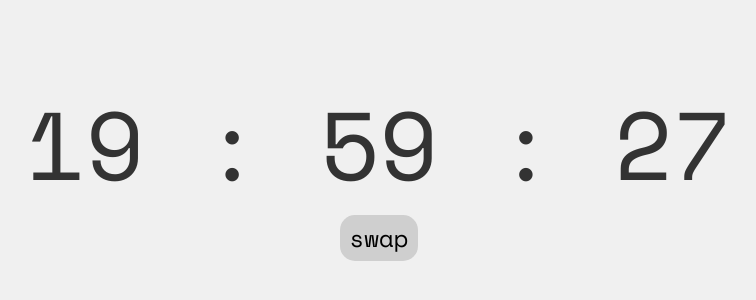
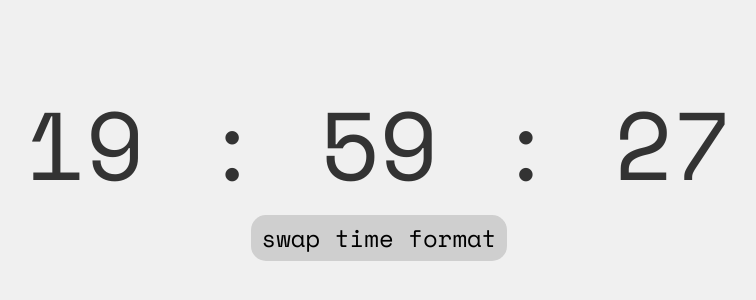
Before and after one commit to limestone-stack/CozyClock, a website: page src/index.html in a window 1280 px wide. Shown: the part 234-534 px from the top of the page, without its empty margins (261-1017 px from the left). Drawn offline with nearby package versions, Linux system fonts and the light colour scheme.

Commit message:
reorganize

```diff
--- a/src/index.html
+++ b/src/index.html
@@ -22,7 +22,7 @@
             <span class="time-number" id="ampm">AM</span>
         </div>
         <button id="swap-mode-button">
-            <span class="button-text">swap</span>
+            <span class="button-text">swap time format</span>
         </button>
     </div>
 
--- a/src/script.js
+++ b/src/script.js
@@ -4,6 +4,7 @@ const hour12Span = document.querySelector('#hours12');
 const minuteSpan = document.querySelector('#minutes');
 const secondSpan = document.querySelector('#seconds');
 const ampm = document.querySelector('#ampm');
+const swapClockTimeFormatButton = document.querySelector('#swap-mode-button');
 function updateClock() {
     const now = new Date();
     console.log(now);
@@ -17,7 +18,6 @@ function updateClock() {
     ampm.textContent = hours >= '12' ? 'PM' : 'AM';
     requestAnimationFrame(updateClock);
 }
-const swapClockTimeFormatButton = document.querySelector('#swap-mode-button');
 swapClockTimeFormatButton.addEventListener('click', () => {
     const is24Hour = hour24Span.style.display !== 'none';
     hour24Span.style.display = is24Hour ? 'none' : 'inline-block';
--- a/src/script.ts
+++ b/src/script.ts
@@ -3,6 +3,8 @@ const hour12Span = document.querySelector('#hours12') as HTMLSpanElement;
 const minuteSpan = document.querySelector('#minutes') as HTMLSpanElement;
 const secondSpan = document.querySelector('#seconds') as HTMLSpanElement;
 const ampm = document.querySelector('#ampm') as HTMLSpanElement;
+
+const swapClockTimeFormatButton = document.querySelector('#swap-mode-button') as HTMLButtonElement;
 
 
 function updateClock() {
@@ -22,7 +24,6 @@ function updateClock() {
 }
 
 
-const swapClockTimeFormatButton = document.querySelector('#swap-mode-button') as HTMLButtonElement;
 swapClockTimeFormatButton.addEventListener('click', () => {
     const is24Hour = hour24Span.style.display !== 'none';
     hour24Span.style.display = is24Hour ? 'none' : 'inline-block';
```
